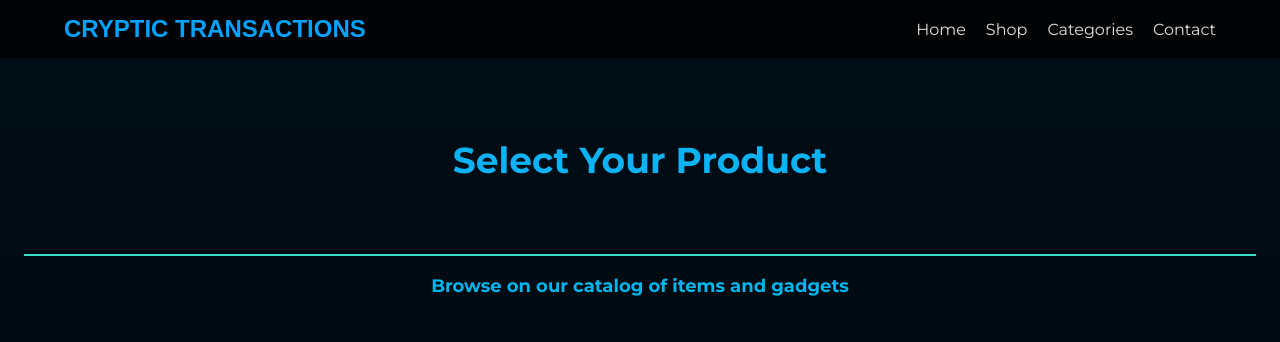
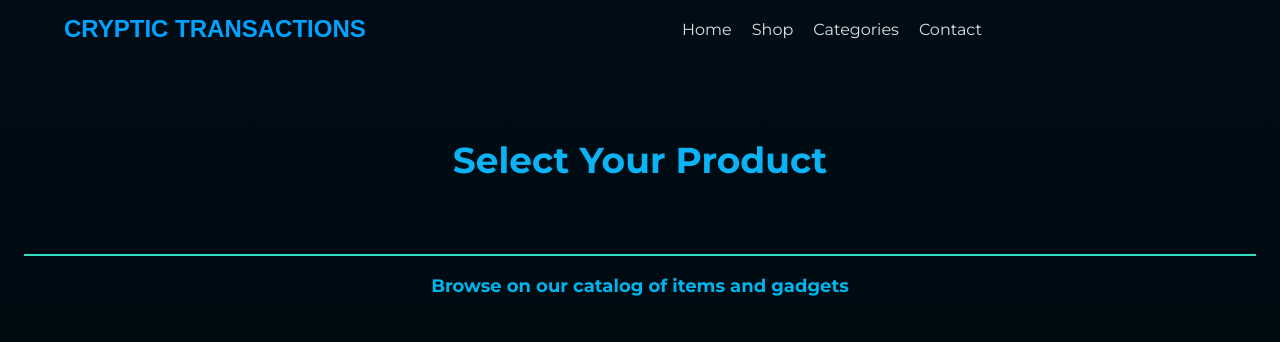
Before and after one commit to HBLazerr/Bounty-Hunter-Shop, a plain HTML site: page Shop/shop.html in a window 1280 px wide. Shown: the top 342 px of the page. Drawn offline with nearby package versions, Linux system fonts and the light colour scheme.

Commit message:
pushing minor changes. Modified nav bar. imcomplete, will fix tomorrow.

```diff
--- a/Shop/shop.css
+++ b/Shop/shop.css
@@ -52,7 +52,6 @@ body {
     font-size: var(--normal-font-size);
     color: var(--text-color);
     background: linear-gradient(to bottom, rgb(0, 13, 22), rgb(0, 0, 0));
-
 }
 
 img {
@@ -65,17 +64,27 @@ header {
     display: flex;
     justify-content: space-between;
     align-items: center;
-    background: rgba(0, 0, 0, 0.8);
+    background: transparent;
     padding: 15px 5%;
     position: sticky;
     top: 0;
     z-index: 100;
 }
 
-header h1 {
+header .logo {
+    flex: 1;
+}
+
+header .logo h1 {
     font-family: 'Orbitron', sans-serif;
     font-size: 24px;
     color: #00A3FF;
+}
+
+nav {
+    flex: 2;
+    display: flex;
+    justify-content: center;
 }
 
 nav ul {
@@ -83,6 +92,7 @@ nav ul {
     display: flex;
     gap: 20px;
     padding: 0;
+    margin: 0;
 }
 
 nav ul li {
@@ -125,8 +135,6 @@ nav ul li a:hover {
     justify-content: center;
     gap: 2rem;
 }
-
-
 
 .card__product {
     background-color: var(--body-color);
@@ -218,7 +226,7 @@ nav ul li a:hover {
 
 .modal__price {
     font-size: var(--h2-font-size);
-    font-weight: var(--font-semi-bold);
+    font-weight: var (--font-semi-bold);
     color: var(--first-color);
 }
 
--- a/Shop/shop.html
+++ b/Shop/shop.html
@@ -8,9 +8,10 @@
     <title>Products | Cryptic Transactions</title>
   </head>
   <body>
-
     <header>
+      <div class="logo">
         <h1>CRYPTIC TRANSACTIONS</h1>
+      </div>
       <nav>
         <ul>
           <li><a href="#">Home</a></li>
@@ -21,8 +22,6 @@
       </nav>
     </header>
 
-
-
     <section class="container">
       <h2 class="container__title">Select Your Product</h2>
       <hr color>
@@ -30,12 +29,10 @@
       <h2 class="container__title2">Browse on our catalog of items and gadgets</h2>
 
       <div class="card__container">
-
         <article>
           <!-- CARD PRODUCT -->
           <div class="card__product">
             <img src="products/needler.jpg" alt="image" class="card__img">
-
             <div>
               <h3 class="card__name">Needler</h3>
               <span class="card__price">5,000₿</span>
@@ -46,9 +43,7 @@
           <div class="modal">
             <div class="modal__card">
               <i class="ri-close-large-line modal__close"></i>
-
               <img src="products/needler.jpg" alt="image" class="modal__img">
-
               <div>
                 <h3 class="modal__name">Needler</h3>
                 <p class="modal__info">
@@ -57,7 +52,6 @@
                 </p>
                 <span class="modal__price">5,000₿</span>
               </div>
-
               <div class="modal__buttons">
                 <button class="modal__button modal__button-ghost">Buy Now</button>
                 <button class="modal__button">Add to Cart</button>
@@ -70,7 +64,6 @@
           <!-- CARD PRODUCT -->
           <div class="card__product">
             <img src="products/fin.jpg" alt="image" class="card__img">
-
             <div>
               <h3 class="card__name">Fin</h3>
               <span class="card__price">3,000₿</span>
@@ -81,9 +74,7 @@
           <div class="modal">
             <div class="modal__card">
               <i class="ri-close-large-line modal__close"></i>
-
               <img src="products/fin.jpg" alt="image" class="modal__img">
-
               <div>
                 <h3 class="modal__name">Fin</h3>
                 <p class="modal__info">
@@ -92,7 +83,6 @@
                 </p>
                 <span class="modal__price">3,000₿</span>
               </div>
-
               <div class="modal__buttons">
                 <button class="modal__button modal__button-ghost">Buy Now</button>
                 <button class="modal__button">Add to Cart</button>
@@ -105,7 +95,6 @@
           <!-- CARD PRODUCT -->
           <div class="card__product">
             <img src="products/ship.jpg" alt="image" class="card__img">
-
             <div>
               <h3 class="card__name">Tie Fighter</h3>
               <span class="card__price">20,000₿</span>
@@ -116,18 +105,15 @@
           <div class="modal">
             <div class="modal__card">
               <i class="ri-close-large-line modal__close"></i>
-
               <img src="products/ship.jpg" alt="image" class="modal__img">
-
               <div>
-                         <h3 class="modal__name"></h3>
+                <h3 class="modal__name">Tie Fighter</h3>
                 <p class="modal__info">
                   Computer product in the best brand
                   and of good quality at a good price.
                 </p>
                 <span class="modal__price">20,000₿</span>
               </div>
-
               <div class="modal__buttons">
                 <button class="modal__button modal__button-ghost">Buy Now</button>
                 <button class="modal__button">Add to Cart</button>
@@ -140,7 +126,6 @@
           <!-- CARD PRODUCT -->
           <div class="card__product">
             <img src="products/helmet.jpg" alt="image" class="card__img">
-
             <div>
               <h3 class="card__name">Halo Helmet</h3>
               <span class="card__price">5,000₿</span>
@@ -151,9 +136,7 @@
           <div class="modal">
             <div class="modal__card">
               <i class="ri-close-large-line modal__close"></i>
-
               <img src="products/helmet.jpg" alt="image" class="modal__img">
-
               <div>
                 <h3 class="modal__name">Halo Helmet</h3>
                 <p class="modal__info">
@@ -162,7 +145,6 @@
                 </p>
                 <span class="modal__price">5,000₿</span>
               </div>
-
               <div class="modal__buttons">
                 <button class="modal__button modal__button-ghost">Buy Now</button>
                 <button class="modal__button">Add to Cart</button>
@@ -175,7 +157,6 @@
           <!-- CARD PRODUCT -->
           <div class="card__product">
             <img src="products/pipboy.jpg" alt="image" class="card__img">
-
             <div>
               <h3 class="card__name">PipBoy</h3>
               <span class="card__price">1,000₿</span>
@@ -186,9 +167,7 @@
           <div class="modal">
             <div class="modal__card">
               <i class="ri-close-large-line modal__close"></i>
-
               <img src="products/pipboy.jpg" alt="image" class="modal__img">
-
               <div>
                 <h3 class="modal__name">PipBoy</h3>
                 <p class="modal__info">
@@ -197,7 +176,6 @@
                 </p>
                 <span class="modal__price">1,000₿</span>
               </div>
-
               <div class="modal__buttons">
                 <button class="modal__button modal__button-ghost">Buy Now</button>
                 <button class="modal__button">Add to Cart</button>
@@ -210,7 +188,6 @@
           <!-- CARD PRODUCT -->
           <div class="card__product">
             <img src="" alt="image" class="card__img">
-
             <div>
               <h3 class="card__name"></h3>
               <span class="card__price">$5,000</span>
@@ -221,9 +198,7 @@
           <div class="modal">
             <div class="modal__card">
               <i class="ri-close-large-line modal__close"></i>
-
               <img src="" alt="image" class="modal__img">
-
               <div>
                 <h3 class="modal__name"></h3>
                 <p class="modal__info">
@@ -232,7 +207,6 @@
                 </p>
                 <span class="modal__price">$5,000</span>
               </div>
-
               <div class="modal__buttons">
                 <button class="modal__button modal__button-ghost">Buy Now</button>
                 <button class="modal__button">Add to Cart</button>
@@ -245,7 +219,6 @@
           <!-- CARD PRODUCT -->
           <div class="card__product">
             <img src="" alt="image" class="card__img">
-
             <div>
               <h3 class="card__name"></h3>
               <span class="card__price">$5,000</span>
@@ -256,9 +229,7 @@
           <div class="modal">
             <div class="modal__card">
               <i class="ri-close-large-line modal__close"></i>
-
               <img src="" alt="image" class="modal__img">
-
               <div>
                 <h3 class="modal__name"></h3>
                 <p class="modal__info">
@@ -267,7 +238,6 @@
                 </p>
                 <span class="modal__price">$5,000</span>
               </div>
-
               <div class="modal__buttons">
                 <button class="modal__button modal__button-ghost">Buy Now</button>
                 <button class="modal__button">Add to Cart</button>
@@ -277,9 +247,10 @@
         </article>
       </div>
     </section>
+
     <!-- Footer -->
     <footer>
-        <p>&copy; 2025 HUSH Trading. All Rights Reserved.</p>
+      <p>&copy; 2025 Cryptic Transactions. All Rights Reserved.</p>
     </footer>
 
     <!--=============== SHOP JS ===============-->
```
Lines whose indentation alone changed are shown as unchanged.
